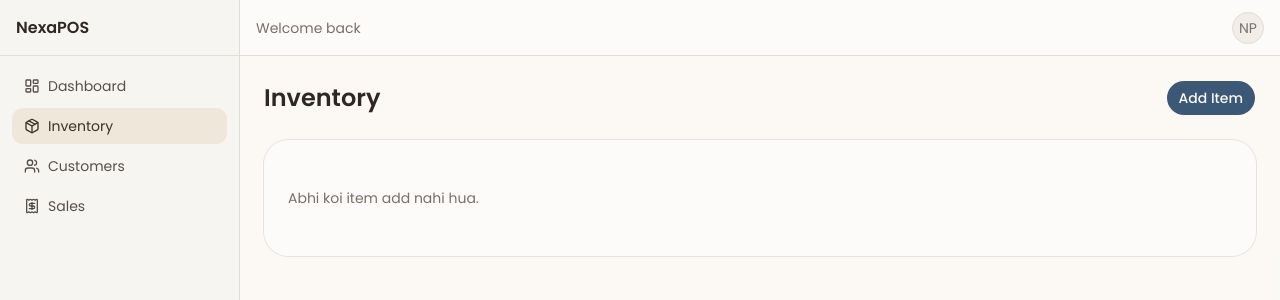
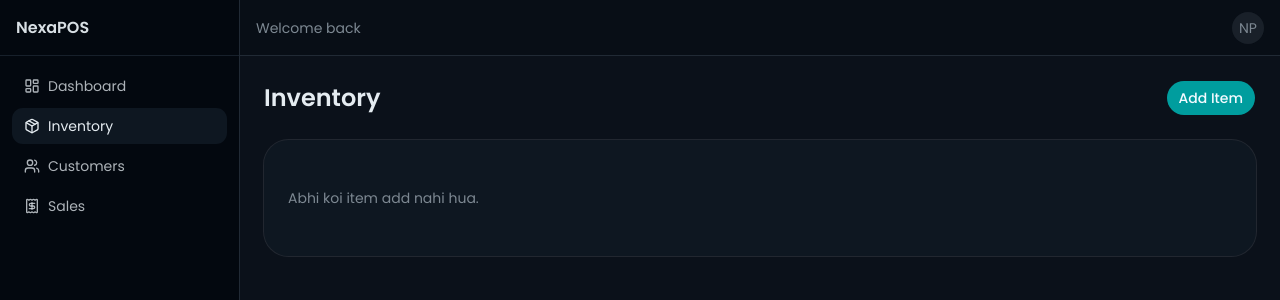
Before and after one commit to azeef-dev/nexa-pos, a Next.js app: page /provider/inventory in a window 1280 px wide. Shown: the top 300 px of the page. Built offline with nearby package versions, Linux system fonts and the light colour scheme.

Commit message:
feat: update color variables in globals.css for improved theming

```diff
--- a/src/app/globals.css
+++ b/src/app/globals.css
@@ -49,72 +49,72 @@
 }
 
 :root {
-  --background: oklch(0.99 0.004 75);
-  --foreground: oklch(0.28 0.015 60);
-  --card: oklch(0.99 0.004 75);
-  --card-foreground: oklch(0.28 0.015 60);
-  --popover: oklch(0.99 0.004 75);
-  --popover-foreground: oklch(0.28 0.015 60);
-  --primary: oklch(0.45 0.06 250);
-  --primary-foreground: oklch(0.98 0.005 75);
-  --secondary: oklch(0.95 0.01 75);
-  --secondary-foreground: oklch(0.32 0.02 60);
-  --muted: oklch(0.95 0.01 75);
-  --muted-foreground: oklch(0.55 0.015 60);
-  --accent: oklch(0.93 0.02 80);
-  --accent-foreground: oklch(0.32 0.02 60);
-  --destructive: oklch(0.6 0.18 25);
-  --border: oklch(0.9 0.01 75);
-  --input: oklch(0.9 0.01 75);
-  --ring: oklch(0.7 0.03 250);
-  --chart-1: oklch(0.7 0.08 250);
-  --chart-2: oklch(0.72 0.09 150);
-  --chart-3: oklch(0.75 0.1 80);
-  --chart-4: oklch(0.68 0.09 320);
-  --chart-5: oklch(0.65 0.1 25);
+  --background: oklch(0.16 0.02 255);
+  --foreground: oklch(0.94 0.01 240);
+  --card: oklch(0.20 0.025 255);
+  --card-foreground: oklch(0.94 0.01 240);
+  --popover: oklch(0.20 0.025 255);
+  --popover-foreground: oklch(0.94 0.01 240);
+  --primary: oklch(0.62 0.13 195);
+  --primary-foreground: oklch(0.98 0.01 240);
+  --secondary: oklch(0.26 0.025 255);
+  --secondary-foreground: oklch(0.92 0.01 240);
+  --muted: oklch(0.24 0.02 255);
+  --muted-foreground: oklch(0.62 0.02 245);
+  --accent: oklch(0.26 0.03 255);
+  --accent-foreground: oklch(0.92 0.01 240);
+  --destructive: oklch(0.62 0.19 25);
+  --border: oklch(0.28 0.025 255);
+  --input: oklch(0.28 0.025 255);
+  --ring: oklch(0.62 0.13 195);
+  --chart-1: oklch(0.62 0.13 195);
+  --chart-2: oklch(0.65 0.15 300);
+  --chart-3: oklch(0.7 0.15 70);
+  --chart-4: oklch(0.65 0.15 25);
+  --chart-5: oklch(0.7 0.1 150);
   --radius: 0.85rem;
-  --sidebar: oklch(0.97 0.006 75);
-  --sidebar-foreground: oklch(0.28 0.015 60);
-  --sidebar-primary: oklch(0.45 0.06 250);
-  --sidebar-primary-foreground: oklch(0.98 0.005 75);
-  --sidebar-accent: oklch(0.93 0.02 80);
-  --sidebar-accent-foreground: oklch(0.32 0.02 60);
-  --sidebar-border: oklch(0.9 0.01 75);
-  --sidebar-ring: oklch(0.7 0.03 250);
+  --sidebar: oklch(0.13 0.02 255);
+  --sidebar-foreground: oklch(0.9 0.01 240);
+  --sidebar-primary: oklch(0.62 0.13 195);
+  --sidebar-primary-foreground: oklch(0.98 0.01 240);
+  --sidebar-accent: oklch(0.2 0.025 255);
+  --sidebar-accent-foreground: oklch(0.94 0.01 240);
+  --sidebar-border: oklch(0.24 0.025 255);
+  --sidebar-ring: oklch(0.62 0.13 195);
 }
 
 .dark {
-  --background: oklch(0.22 0.01 60);
-  --foreground: oklch(0.92 0.01 75);
-  --card: oklch(0.26 0.012 60);
-  --card-foreground: oklch(0.92 0.01 75);
-  --popover: oklch(0.26 0.012 60);
-  --popover-foreground: oklch(0.92 0.01 75);
-  --primary: oklch(0.75 0.06 250);
-  --primary-foreground: oklch(0.2 0.01 60);
-  --secondary: oklch(0.32 0.012 60);
-  --secondary-foreground: oklch(0.92 0.01 75);
-  --muted: oklch(0.32 0.012 60);
-  --muted-foreground: oklch(0.65 0.015 75);
-  --accent: oklch(0.35 0.02 70);
-  --accent-foreground: oklch(0.92 0.01 75);
-  --destructive: oklch(0.65 0.18 25);
-  --border: oklch(0.35 0.012 60);
-  --input: oklch(0.35 0.012 60);
-  --ring: oklch(0.6 0.04 250);
-  --chart-1: oklch(0.7 0.08 250);
-  --chart-2: oklch(0.72 0.09 150);
-  --chart-3: oklch(0.75 0.1 80);
-  --chart-4: oklch(0.68 0.09 320);
-  --chart-5: oklch(0.65 0.1 25);
-  --sidebar: oklch(0.24 0.012 60);
-  --sidebar-foreground: oklch(0.92 0.01 75);
-  --sidebar-primary: oklch(0.75 0.06 250);
-  --sidebar-primary-foreground: oklch(0.2 0.01 60);
-  --sidebar-accent: oklch(0.35 0.02 70);
-  --sidebar-accent-foreground: oklch(0.92 0.01 75);
-  --sidebar-border: oklch(0.35 0.012 60);
-  --sidebar-ring: oklch(0.6 0.04 250);
+  --background: oklch(0.16 0.02 255);
+  --foreground: oklch(0.94 0.01 240);
+  --card: oklch(0.20 0.025 255);
+  --card-foreground: oklch(0.94 0.01 240);
+  --popover: oklch(0.20 0.025 255);
+  --popover-foreground: oklch(0.94 0.01 240);
+  --primary: oklch(0.62 0.13 195);
+  --primary-foreground: oklch(0.98 0.01 240);
+  --secondary: oklch(0.26 0.025 255);
+  --secondary-foreground: oklch(0.92 0.01 240);
+  --muted: oklch(0.24 0.02 255);
+  --muted-foreground: oklch(0.62 0.02 245);
+  --accent: oklch(0.26 0.03 255);
+  --accent-foreground: oklch(0.92 0.01 240);
+  --destructive: oklch(0.62 0.19 25);
+  --border: oklch(0.28 0.025 255);
+  --input: oklch(0.28 0.025 255);
+  --ring: oklch(0.62 0.13 195);
+  --chart-1: oklch(0.62 0.13 195);
+  --chart-2: oklch(0.65 0.15 300);
+  --chart-3: oklch(0.7 0.15 70);
+  --chart-4: oklch(0.65 0.15 25);
+  --chart-5: oklch(0.7 0.1 150);
+  --sidebar: oklch(0.13 0.02 255);
+  --sidebar-foreground: oklch(0.9 0.01 240);
+  --sidebar-primary: oklch(0.62 0.13 195);
+  --sidebar-primary-foreground: oklch(0.98 0.01 240);
+  --sidebar-accent: oklch(0.2 0.025 255);
+  --sidebar-accent-foreground: oklch(0.94 0.01 240);
+  --sidebar-border: oklch(0.24 0.025 255);
+  --sidebar-ring: oklch(0.62 0.13 195);
 }
 
 @layer base {
@@ -129,4 +129,12 @@
   html {
     @apply font-sans;
   }
+
+  button:not(:disabled),
+  [role="button"]:not([aria-disabled="true"]),
+  a,
+  summary,
+  select {
+    cursor: pointer;
+  }
 }
```
